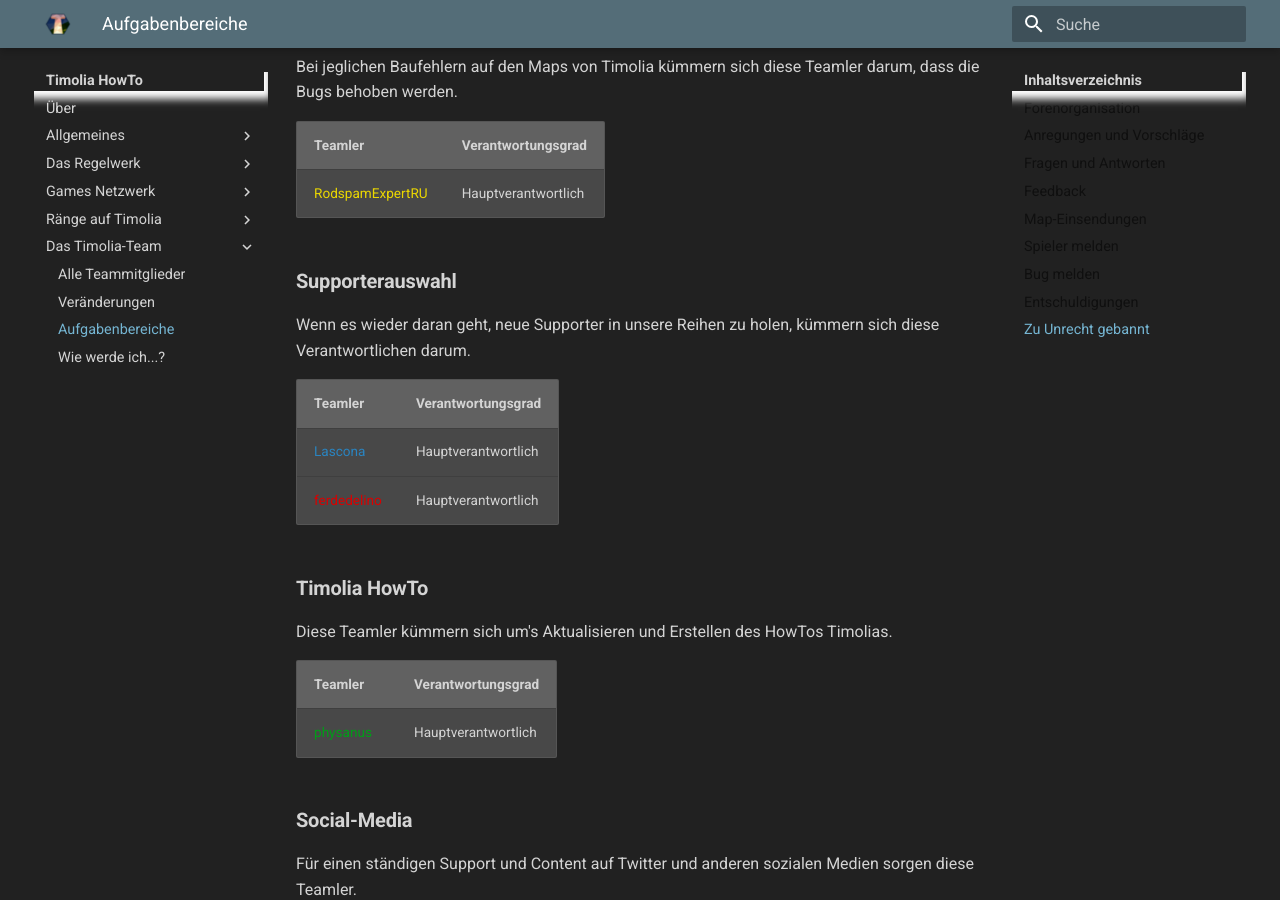
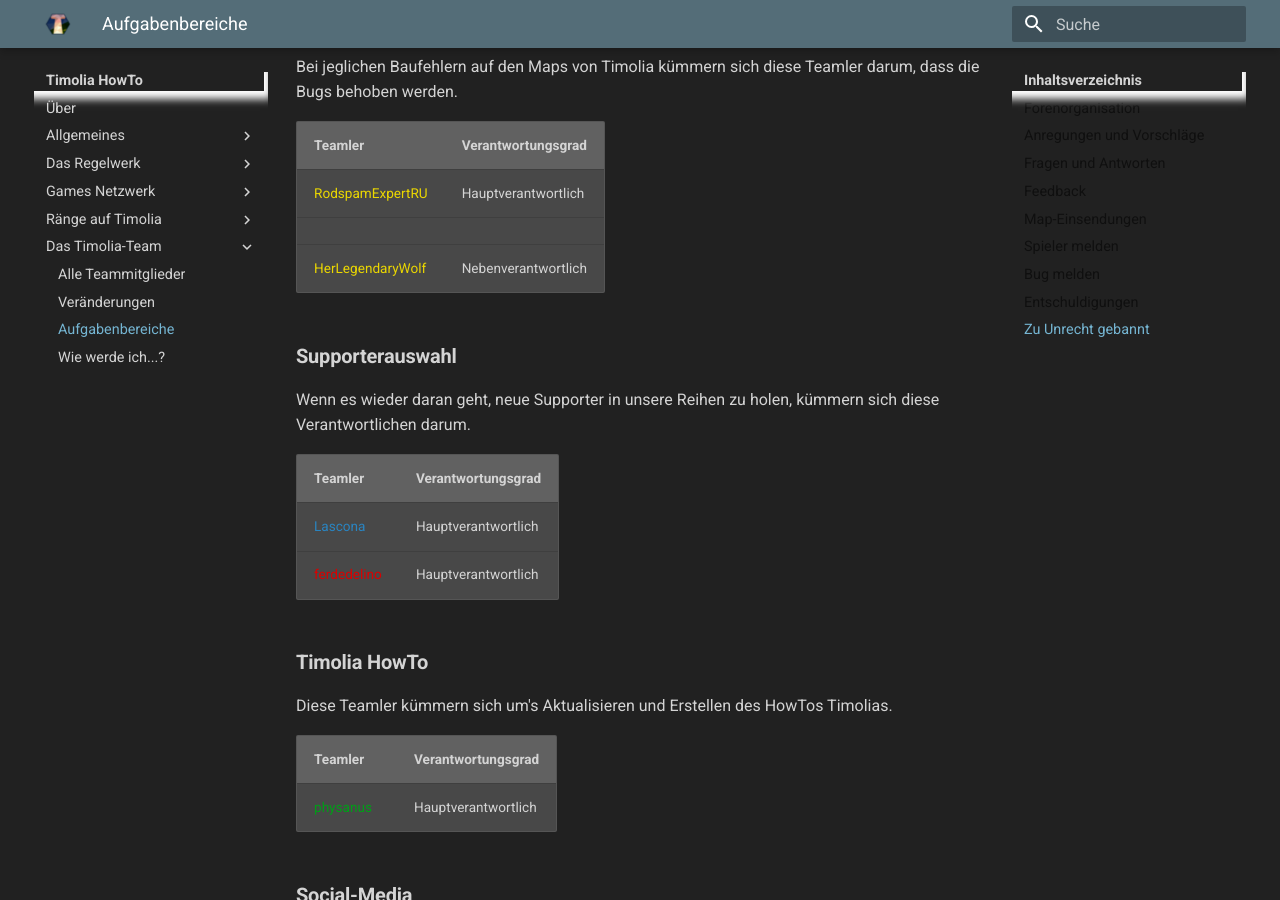
Before and after one commit to TimoliaDE/HowTo, an MkDocs documentation site: the page built from docs/team/responsibilities.md, in a window 1280 px wide and 900 px high, scrolled down 3627 px. Built offline with MkDocs 1.6.1 and Material for MkDocs 9.7.7, drawn with Linux system fonts in a browser that asks for light colours; old or Windows-style settings are respelled for this version of MkDocs.

Commit message:
HerLegendaryWolf Baufehlerbehebung NV

```diff
--- a/docs/team/responsibilities.md
+++ b/docs/team/responsibilities.md
@@ -99,6 +99,8 @@ Bei jeglichen Baufehlern auf den Maps von Timolia kümmern sich diese Teamler da
 | Teamler | Verantwortungsgrad |
 | ------ | ------ |
 |<span class='supporter-plus'>RodspamExpertRU</span> | Hauptverantwortlich |
+| | |
+|<span class='supporter'>HerLegendaryWolf</span> | Nebenverantwortlich |
 
 ### **Supporterauswahl**
 Wenn es wieder daran geht, neue Supporter in unsere Reihen zu holen, kümmern sich diese Verantwortlichen darum.
```
Also changed, not shown: docs/team/members.md (+1 -0 lines).
